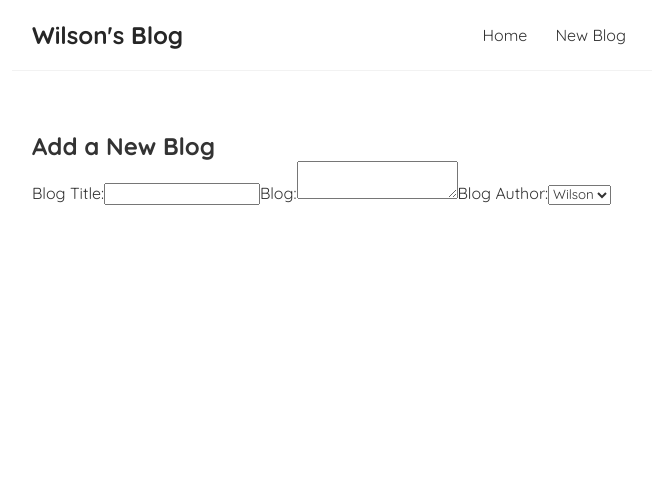
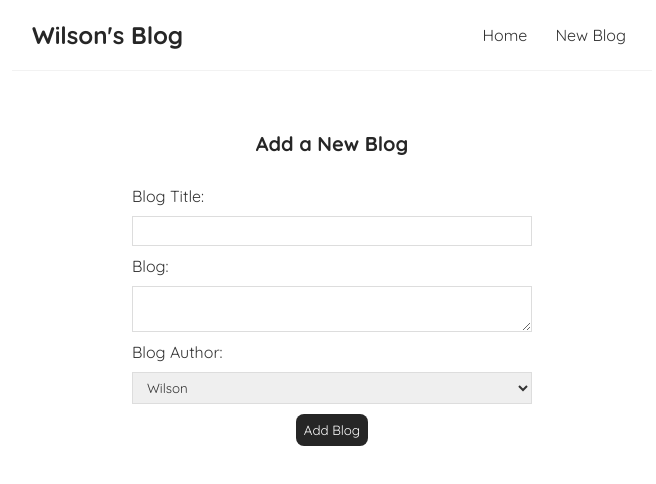
Before and after one commit to wingsown/blog, a React (Create React App) app: page /create in a window 1280 px wide. Shown: the top 484 px of the page, without its empty margins (308-964 px from the left). Built offline with nearby package versions, Linux system fonts and the light colour scheme.

Commit message:
Form styles

```diff
--- a/src/Create.js
+++ b/src/Create.js
@@ -12,6 +12,7 @@
                     <option value="wilson">Wilson</option>
                     <option value="pogi">Pogi</option>
                 </select>
+                <button>Add Blog</button>
             </form>
         </div>
       );
--- a/src/index.css
+++ b/src/index.css
@@ -76,3 +76,43 @@
   border-radius: 8px;
   cursor: pointer;
 }
+
+/* Create New Blog Form */
+
+.create {
+  max-width: 400px;
+  margin: 0 auto;
+  text-align: center;
+}
+
+.create label {
+  text-align: left;
+  display: block;
+}
+
+.create h2 {
+  font-size: 20px;
+  color: #262626;
+  margin-bottom: 30px;
+}
+
+.create input,
+.create textarea,
+.create select {
+  width: 100%;
+  padding: 6px 10px;
+  margin: 10px 0;
+  border: 1px solid #ddd;
+  box-sizing: border-box;
+  display: block;
+}
+
+
+.create button {
+  background: #262626;
+  color: #fff;
+  border: 0;
+  padding: 8px;
+  border-radius: 8px;
+  cursor: pointer;
+}
```
